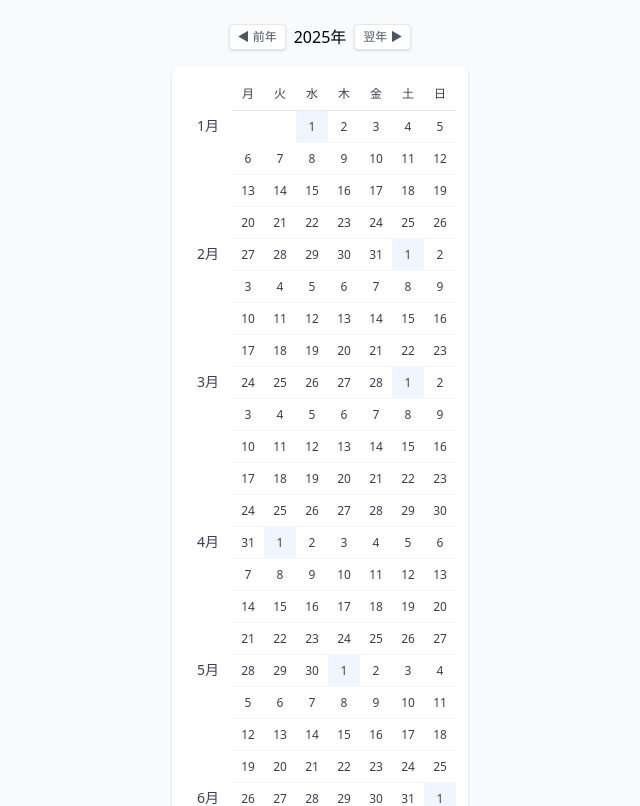
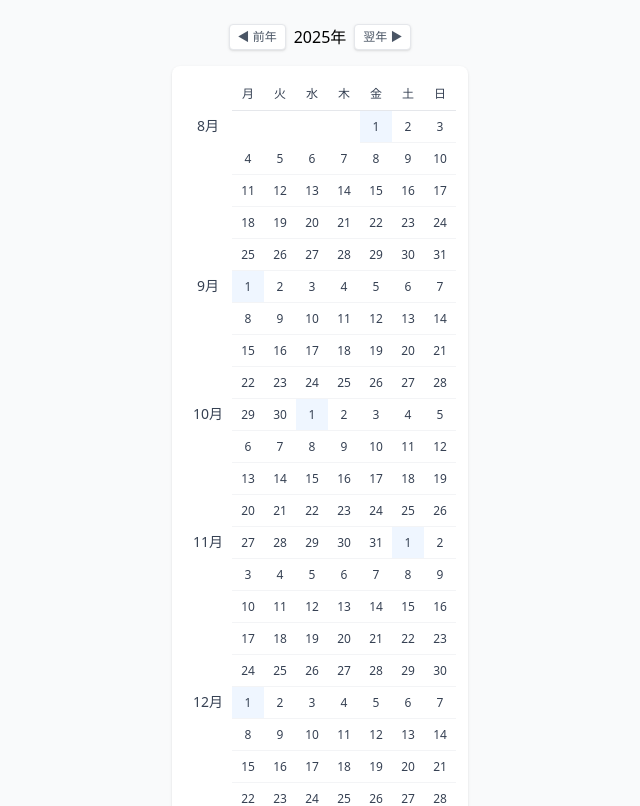
Before and after one commit to okonomi/period-calendar, a React (Vite) app: page / in a window 1280 px wide. Shown: the top 806 px of the page, without its empty margins (320-960 px from the left). Built offline with nearby package versions, Linux system fonts and the light colour scheme.

Commit message:
feat: display calender starts august

```diff
--- a/src/App.tsx
+++ b/src/App.tsx
@@ -7,7 +7,7 @@ import { generateDates } from "./utils/dateUtils"
 export const App: React.FC = () => {
   const [selectedYear, setSelectedYear] = useState(new Date().getFullYear())
 
-  const allDates = generateDates(selectedYear, 1, selectedYear, 12)
+  const allDates = generateDates(selectedYear, 8, selectedYear + 1, 7)
 
   const handlePrevYear = () => setSelectedYear(selectedYear - 1)
   const handleNextYear = () => setSelectedYear(selectedYear + 1)
```
